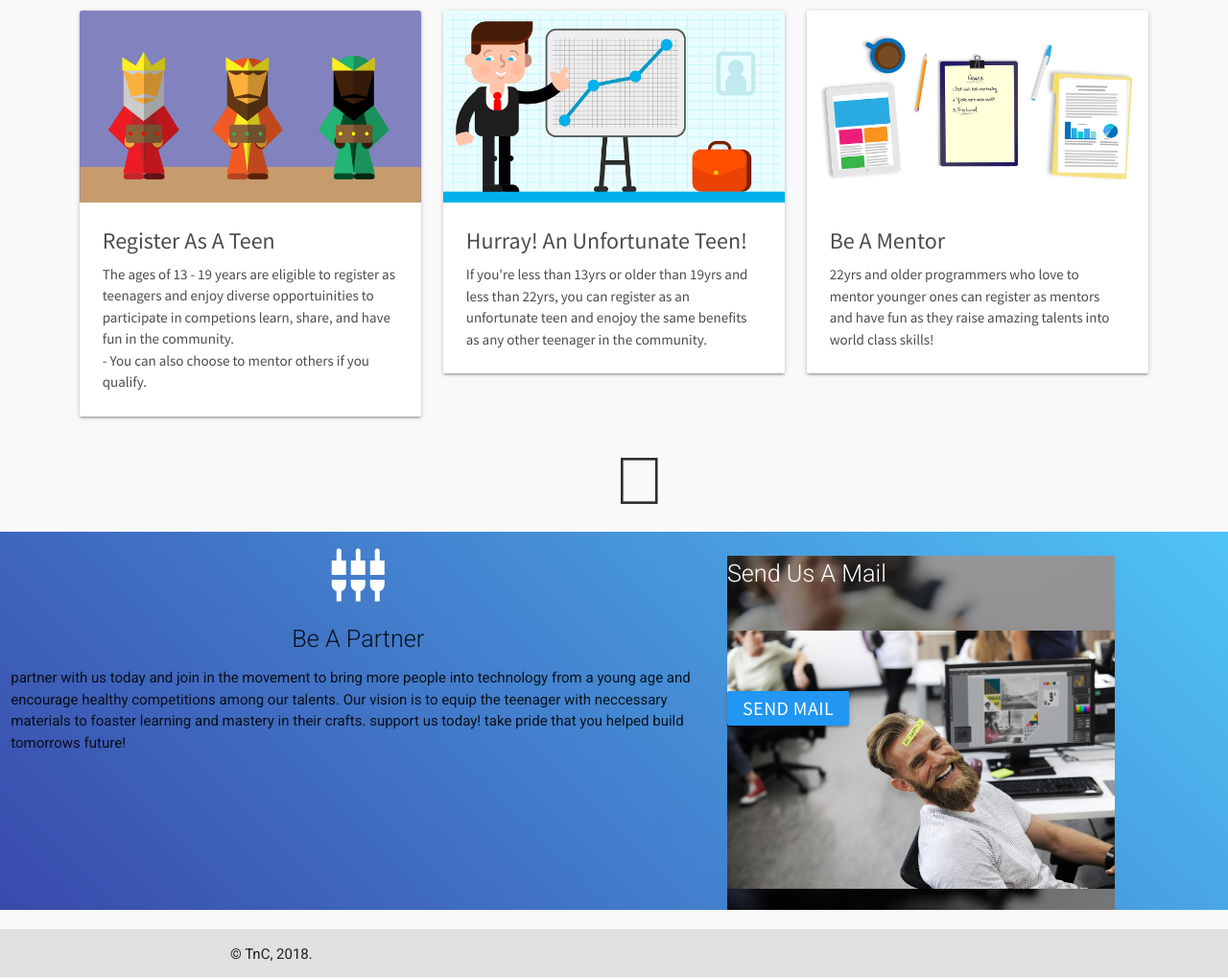
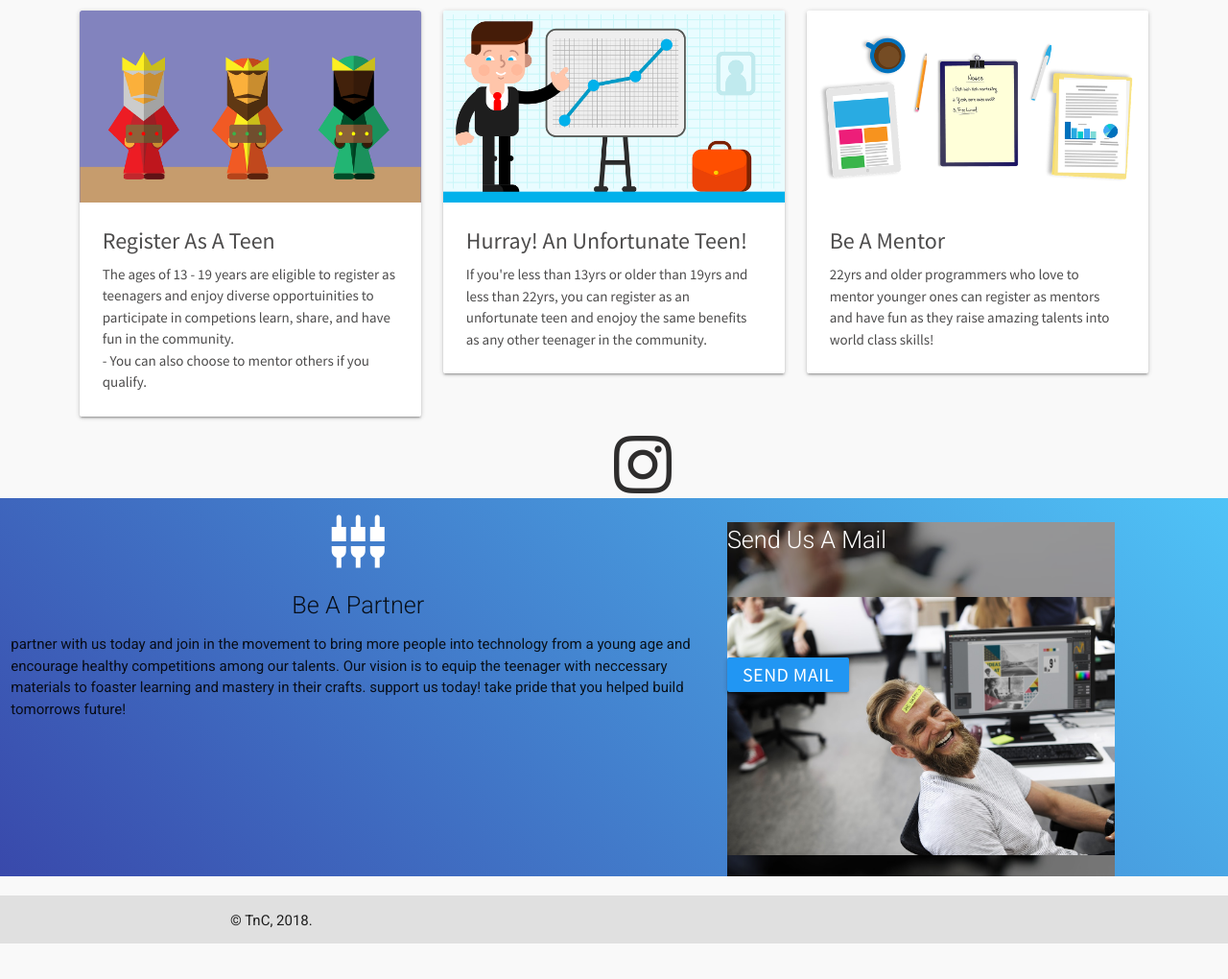
Before and after one commit to Chiagozielam/teensintech.github.io, a plain HTML site: page index.html in a window 1280 px wide. Shown: the part 1229-2249 px from the top of the page at 96% size. After the commit the page ends 2214 px from the top, so only its background shows below. Drawn offline with Linux system fonts and the light colour scheme; a script that the page names is missing.

Commit message:
Update index.html

```diff
--- a/index.html
+++ b/index.html
@@ -140,7 +140,7 @@
         </div>
     </div>
 
-    <a href="https://www.instagram.com/teens_in_tech/?hl=en" target="_blank" id="insta-icon" title="Join our growing community on Instagram" class="fa-instagram"></a>
+    <a href="https://www.instagram.com/teens_in_tech/?hl=en" target="_blank" id="insta-icon" title="Join our growing community on Instagram" class="fa fa-instagram"></a>
 
     <div class="row partner-subscribe gradient-45deg-indigo-light-blue">
         <div class="col s11 m7 l7">
```
